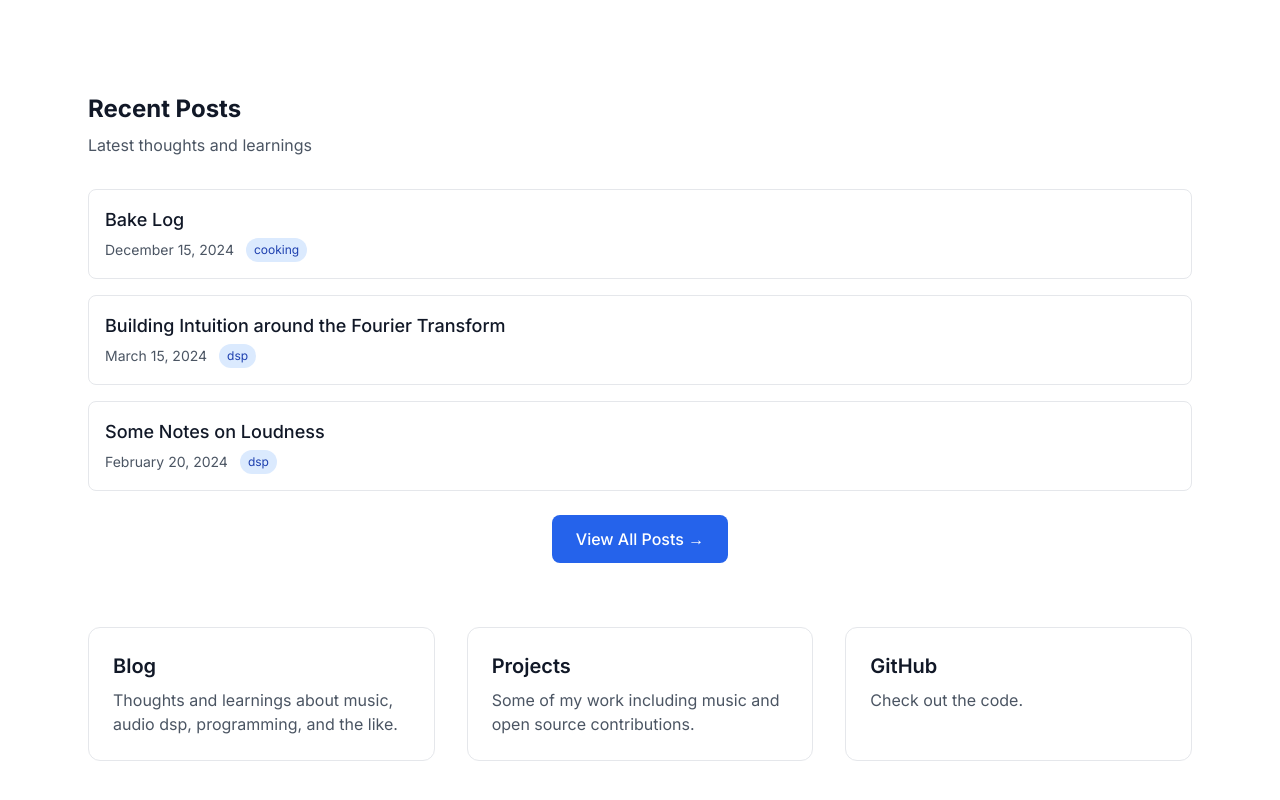
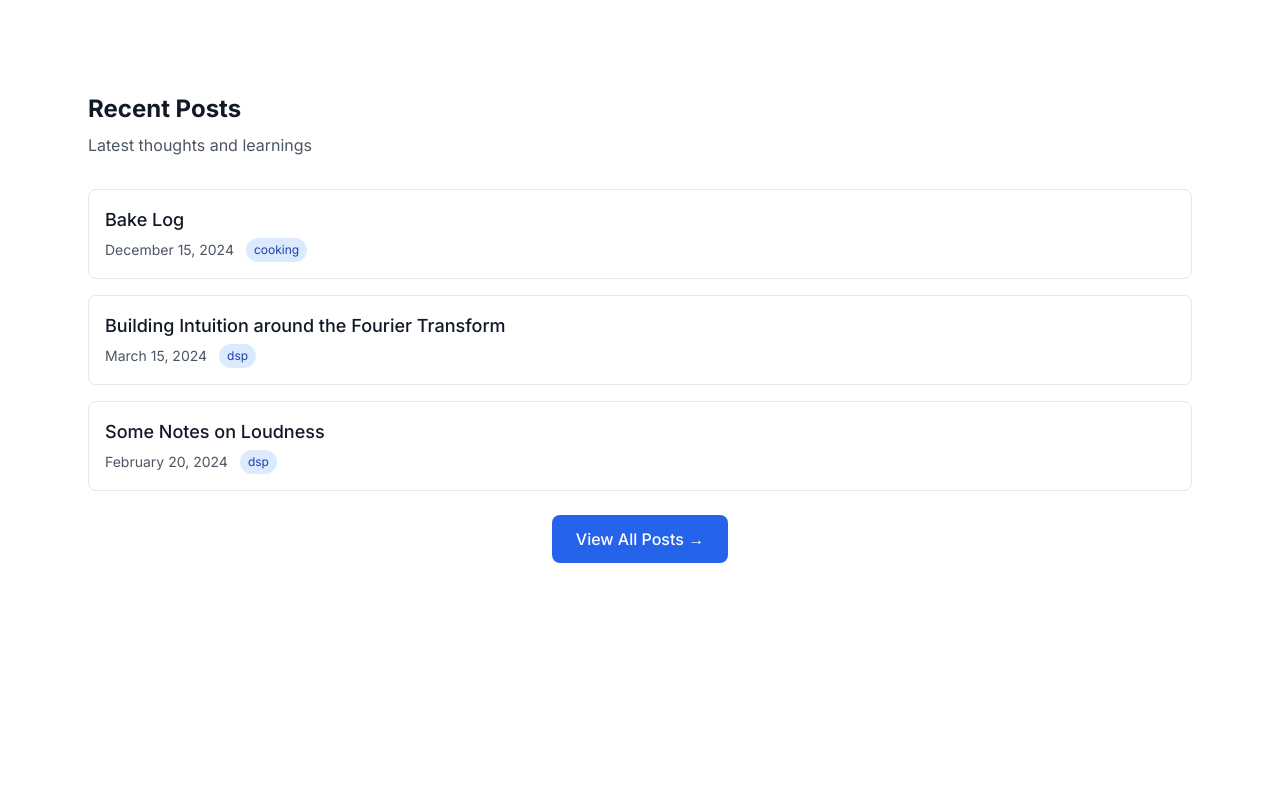
Before and after one commit to mgoldfield/personal-site, a Next.js app: page / in a window 1280 px wide. Shown: the part 284-1084 px from the top of the page. After the commit the page ends 911 px from the top, so only its background shows below. Built offline with nearby package versions, Linux system fonts and the light colour scheme.

Commit message:
remove links at the bottom

```diff
--- a/src/app/page.tsx
+++ b/src/app/page.tsx
@@ -69,49 +69,6 @@ export default function Main() {
           </Link>
         </div>
       </section>
-
-      {/* Quick Links Section */}
-      <section className="max-w-6xl mx-auto px-6 pb-16">
-        <div className="grid md:grid-cols-3 gap-8">
-          <Link
-            href="/blog"
-            className="group p-6 rounded-xl border border-gray-200 dark:border-gray-700 bg-white dark:bg-slate-800 hover:shadow-lg transition-all duration-200"
-          >
-            <h3 className="text-xl font-semibold text-gray-900 dark:text-white mb-2 group-hover:text-blue-600 dark:group-hover:text-blue-400 transition-colors">
-              Blog
-            </h3>
-            <p className="text-gray-600 dark:text-gray-400">
-              Thoughts and learnings about music, audio dsp, programming, and the like.
-            </p>
-          </Link>
-
-          <Link
-            href="/projects"
-            className="group p-6 rounded-xl border border-gray-200 dark:border-gray-700 bg-white dark:bg-slate-800 hover:shadow-lg transition-all duration-200"
-          >
-            <h3 className="text-xl font-semibold text-gray-900 dark:text-white mb-2 group-hover:text-blue-600 dark:group-hover:text-blue-400 transition-colors">
-              Projects
-            </h3>
-            <p className="text-gray-600 dark:text-gray-400">
-              Some of my work including music and open source contributions.
-            </p>
-          </Link>
-
-          <Link
-            href="https://github.com/mgoldfield"
-            className="group p-6 rounded-xl border border-gray-200 dark:border-gray-700 bg-white dark:bg-slate-800 hover:shadow-lg transition-all duration-200"
-            target="_blank"
-            rel="noopener noreferrer"
-          >
-            <h3 className="text-xl font-semibold text-gray-900 dark:text-white mb-2 group-hover:text-blue-600 dark:group-hover:text-blue-400 transition-colors">
-              GitHub
-            </h3>
-            <p className="text-gray-600 dark:text-gray-400">
-              Check out the code.
-            </p>
-          </Link>
-        </div>
-      </section>
     </main>
   );
 }
```
Also changed, not shown: 1 other file (tests, documents, lock files or other folders).
